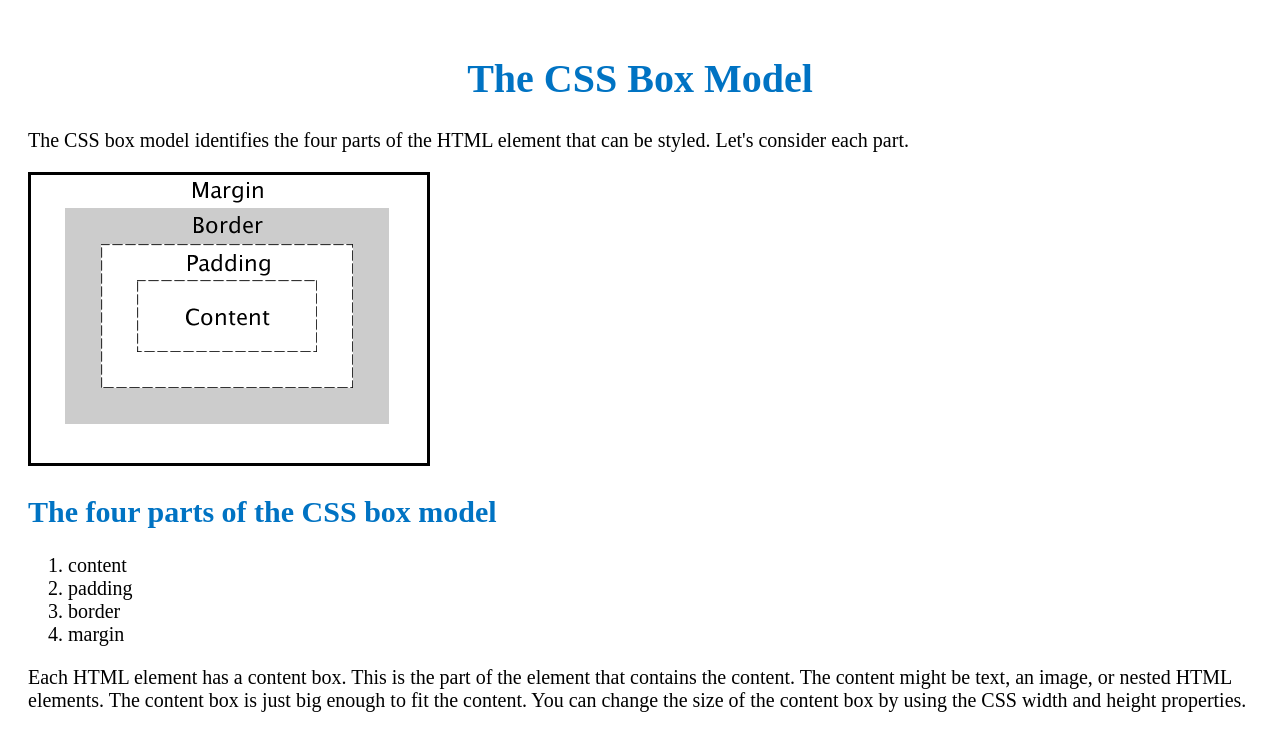
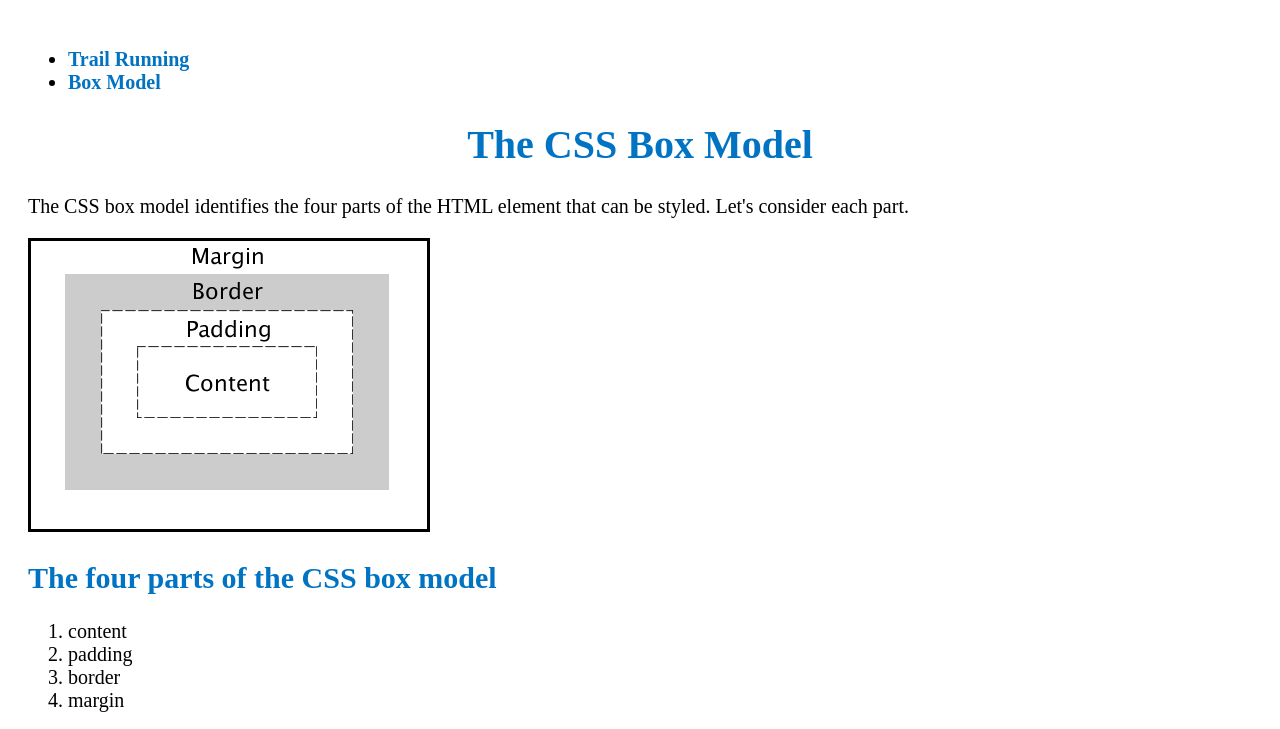
Before and after one commit to benjamingadd/webactivity, a plain HTML site: page box_model.html in a window 1280 px wide. Shown: the top 729 px of the page. Drawn offline with Linux system fonts and the light colour scheme.

Commit message:
Add files via upload

```diff
--- a/box_model.html
+++ b/box_model.html
@@ -4,7 +4,7 @@
 <head>
     <meta charset="UTF-8">
 
-    <title>YOUR title here</title>
+    <title>CSS Box Model</title>
 
     <meta name="description" content=" CSS Box Model">
     <meta name="keywords" content="CSS, Box Model, padding, border, margin">
@@ -15,6 +15,10 @@
 </head>
 
 <body>
+    <ul>
+        <li><a href ="running.html">Trail Running</a></li>
+        <li><a href ="box_model.html">Box Model</a></li>
+    </ul>
     <h1>The CSS Box Model</h1>
 
     <p>The CSS box model identifies the four parts of the HTML element that
```
